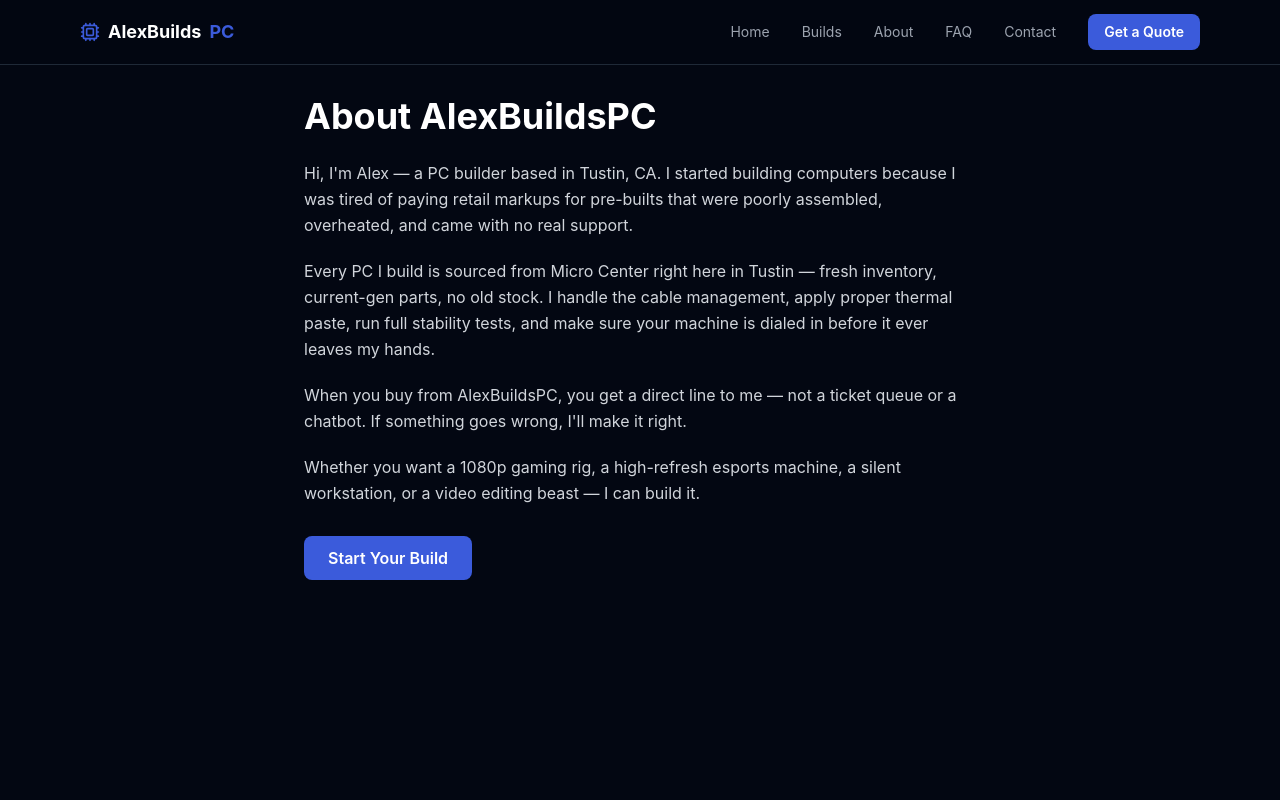
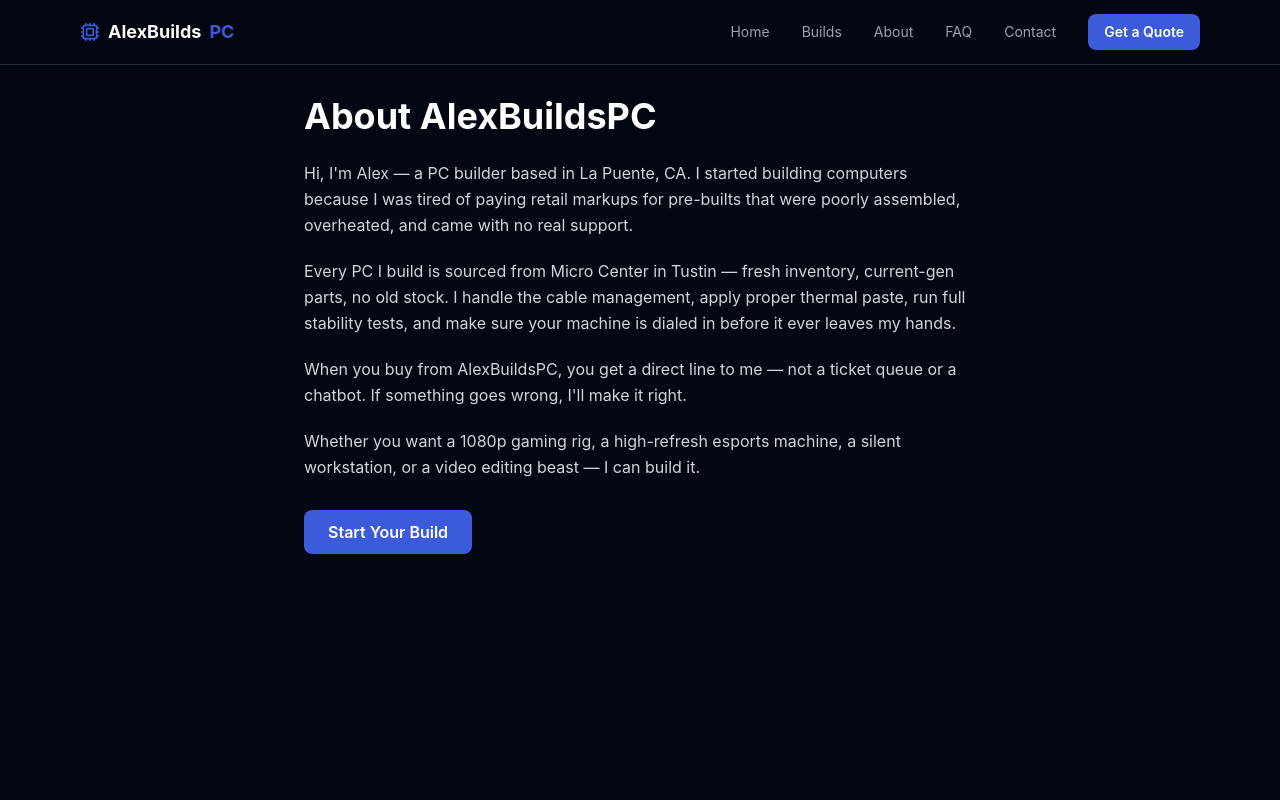
Before and after one commit to alex-reveles/pc-building-business-website, a Next.js app in the folder frontend/: page /about in a window 1280 px wide. Shown: the top 800 px of the page. Built offline with nearby package versions, Linux system fonts and the light colour scheme.

Commit message:
Minor fixes

```diff
--- a/frontend/app/about/page.tsx
+++ b/frontend/app/about/page.tsx
@@ -8,13 +8,13 @@ export default function AboutPage() {
 
         <div className="prose prose-invert max-w-none space-y-5 text-gray-300 leading-relaxed">
           <p>
-            Hi, I&apos;m Alex — a PC builder based in Tustin, CA. I started
+            Hi, I&apos;m Alex — a PC builder based in La Puente, CA. I started
             building computers because I was tired of paying retail markups for
             pre-builts that were poorly assembled, overheated, and came with no
             real support.
           </p>
           <p>
-            Every PC I build is sourced from Micro Center right here in Tustin
+            Every PC I build is sourced from Micro Center in Tustin
             — fresh inventory, current-gen parts, no old stock. I handle the
             cable management, apply proper thermal paste, run full stability
             tests, and make sure your machine is dialed in before it ever
```
